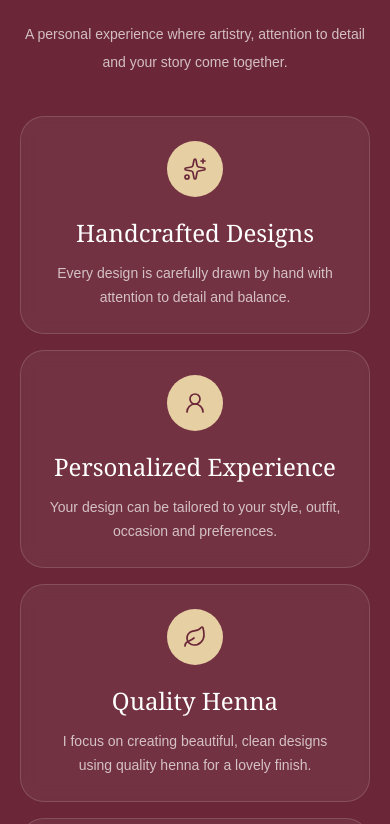
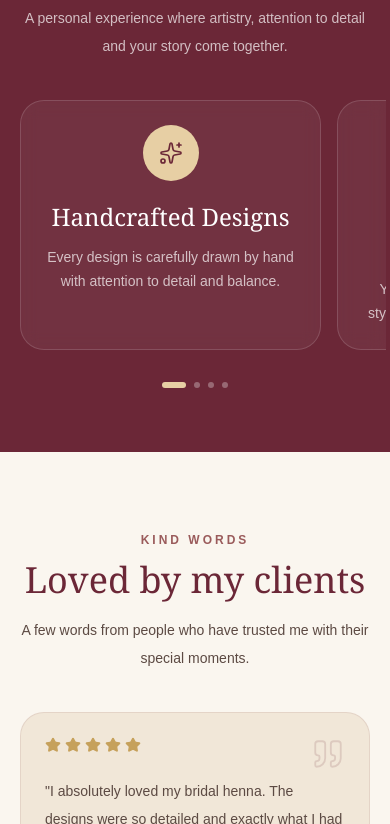
Before and after one commit to HarisRamay/HennaByLaiba, a React (Vite) app: page / in a window 390 px wide. Shown: the part 5940-6764 px from the top of the page. Built offline with nearby package versions, Linux system fonts and the light colour scheme.

Commit message:
Modify WhyChooseUs

```diff
--- a/src/widgets/WhyChooseUs/WhyChooseUs.jsx
+++ b/src/widgets/WhyChooseUs/WhyChooseUs.jsx
@@ -41,7 +41,7 @@ const reasons = [
 
 function WhyChooseUs() {
     return (
-        <section className="bg-[#6B2737] py-20 sm:py-28">
+        <section className="bg-[#6B2737] py-16 sm:py-20 md:py-28">
             <Container>
                 <SectionHeading
                     eyebrow="Why Laiba"
@@ -50,17 +50,44 @@ function WhyChooseUs() {
                     theme="dark"
                 />
 
-                <div className="grid gap-4 sm:grid-cols-2 lg:grid-cols-4">
+                {/* Mobile Swipe Carousel */}
+                <div
+                    className="
+                        -mx-4 flex gap-4 overflow-x-auto px-4 pb-4
+                        snap-x snap-mandatory
+                        scrollbar-hide
+                        sm:-mx-0 sm:px-0
+                        sm:grid sm:grid-cols-2
+                        sm:overflow-visible
+                        sm:snap-none
+                        lg:grid-cols-4
+                    "
+                >
                     {reasons.map((reason) => {
                         const Icon = reason.icon;
 
                         return (
                             <article
                                 key={reason.id}
-                                className="rounded-3xl border border-white/15 bg-white/5 p-6 text-center backdrop-blur-sm transition duration-300 hover:-translate-y-1 hover:bg-white/10"
+                                className="
+                                    min-w-[86%] snap-center
+                                    rounded-3xl
+                                    border border-white/15
+                                    bg-white/5
+                                    p-6
+                                    text-center
+                                    backdrop-blur-sm
+                                    transition duration-300
+                                    hover:-translate-y-1
+                                    hover:bg-white/10
+                                    sm:min-w-0
+                                "
                             >
                                 <div className="mx-auto flex h-14 w-14 items-center justify-center rounded-full bg-[#E7CFA4] text-[#6B2737]">
-                                    <Icon size={24} strokeWidth={1.7} />
+                                    <Icon
+                                        size={24}
+                                        strokeWidth={1.7}
+                                    />
                                 </div>
 
                                 <h3 className="mt-5 font-serif text-2xl text-white">
@@ -74,6 +101,20 @@ function WhyChooseUs() {
                         );
                     })}
                 </div>
+
+                {/* Mobile Swipe Indicator */}
+                <div className="mt-4 flex justify-center gap-2 sm:hidden">
+                    {reasons.map((reason, index) => (
+                        <span
+                            key={reason.id}
+                            className={`h-1.5 rounded-full transition-all ${
+                                index === 0
+                                    ? "w-6 bg-[#E7CFA4]"
+                                    : "w-1.5 bg-white/30"
+                            }`}
+                        />
+                    ))}
+                </div>
             </Container>
         </section>
     );
```
